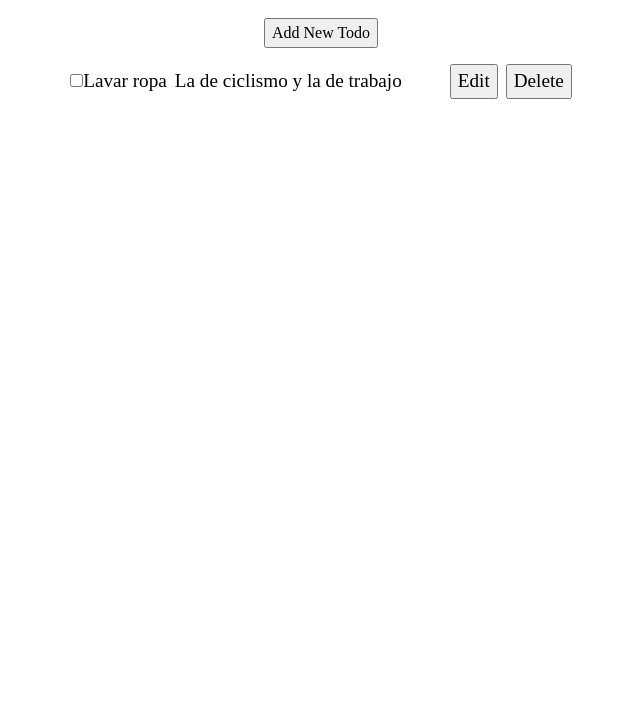
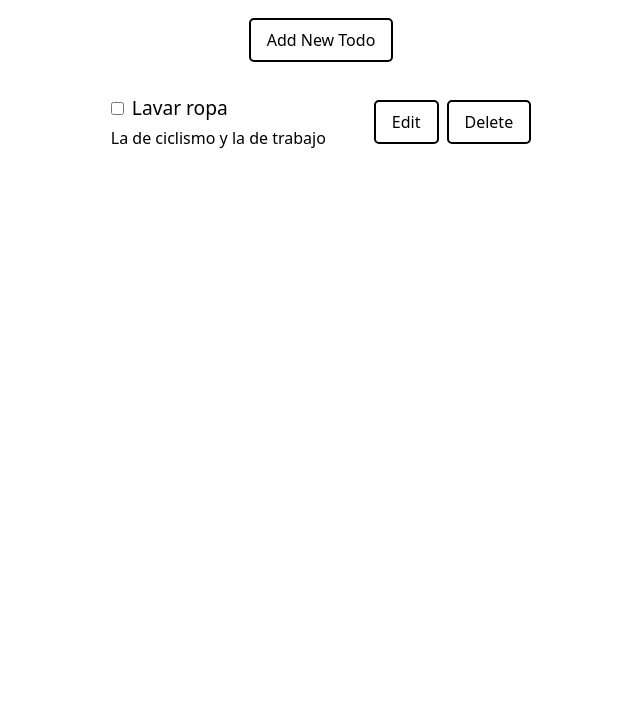
Before and after one commit to educanales/odin-todo-list, a website built with webpack: page src/template.html in a window 1280 px wide. Shown: the part 82-800 px from the top of the page, without its empty margins (319-959 px from the left). Built offline with nearby package versions, Linux system fonts and the light colour scheme.

Commit message:
Add styles to buttons

```diff
--- a/src/styles.css
+++ b/src/styles.css
@@ -44,6 +44,7 @@ h1, h2, h3, h4, h5, h6 {
 
 body {
   padding: 2rem;
+  font-family: system-ui, -apple-system, BlinkMacSystemFont, 'Segoe UI', Roboto, Oxygen, Ubuntu, Cantarell, 'Open Sans', 'Helvetica Neue', sans-serif;
 }
 
 header {
@@ -54,7 +55,7 @@ header {
 
 main {
   display: flex;
-  gap: 1rem;
+  gap: 2rem;
   flex-direction: column;
   align-items: center;
 }
@@ -65,13 +66,39 @@ main {
   justify-content: space-between;
   align-items: center;
   margin-bottom: 1rem;
+}
+
+.info-container,
+.btn-container,
+.info-main {
+  display: flex;
+  gap: 0.5rem;
+}
+
+.info-container {
+  flex-direction: column;
+  gap: 0.2rem;
+}
+
+.info-main {
   font-size: 1.2rem;
 }
 
-.info-container,
-.btn-container {
-  display: flex;
-  gap: 0.5rem;
+button {
+  background-color: white;
+  border: 2px solid black;
+  padding: 0.5rem 1rem;
+  border-radius: 5px;
+}
+
+button:hover,
+button:focus {
+  background-color: rgb(228, 228, 228);
+  cursor: pointer;
+}
+
+button:active {
+  transform: translateY(1px);
 }
 
 .checked {
```
